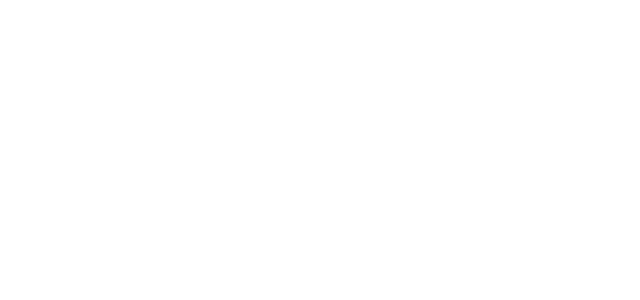
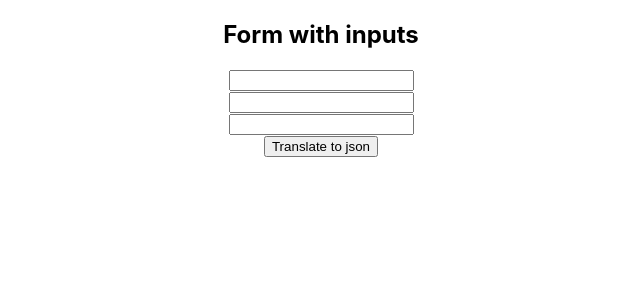
Before and after one commit to Saoa35/task1Les5, a React (Create React App) app: page / in a window 1280 px wide. Shown: the top 300 px of the page, without its empty margins (319-959 px from the left). Built offline with nearby package versions, Linux system fonts and the light colour scheme.

Commit message:
+ form component

```diff
--- a/src/Components/App/App.js
+++ b/src/Components/App/App.js
@@ -1,9 +1,10 @@
+import Form from '../Form/Form';
 import './App.css';
 
 function App() {
   return (
     <div className="App">
-
+       <Form/>
     </div>
   );
 }
```
